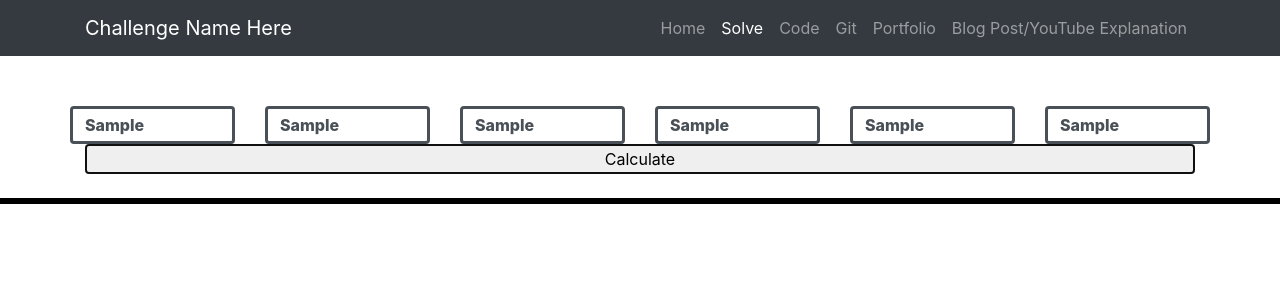
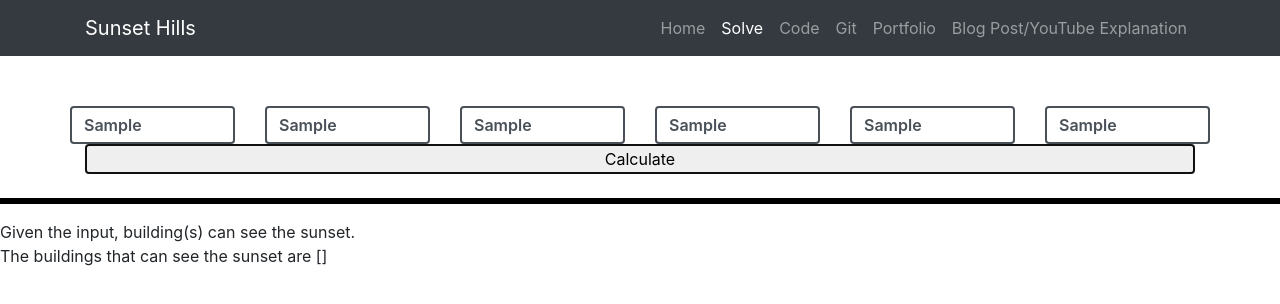
Before and after one commit to richardtickler/Sunset_Hills, a plain HTML site: page Solve.html in a window 1280 px wide. Both pictures are taken after typing "Sample", "Sample", "Sample", "Sample", "Sample", "Sample" into the empty fields and a click on the button "Calculate". Drawn offline with nearby package versions, Linux system fonts and the light colour scheme.

Commit message:
Update Solve.html

```diff
--- a/Solve.html
+++ b/Solve.html
@@ -25,8 +25,8 @@
 
         .sunsetIn {
             margin-top: 50px;
-            border: 3px solid;
-            font-weight:800
+            border: 2px solid;
+            font-weight:600
 
 
         }
@@ -43,7 +43,7 @@
     <!-- Navigation -->
     <nav class="navbar navbar-expand-lg navbar-dark bg-dark static-top">
         <div class="container">
-            <a class="navbar-brand" href="/Index.html">Challenge Name Here</a>
+            <a class="navbar-brand" href="/Index.html">Sunset Hills</a>
             <button class="navbar-toggler" type="button" data-toggle="collapse" data-target="#navbarResponsive" aria-controls="navbarResponsive" aria-expanded="false" aria-label="Toggle navigation">
                 <span class="navbar-toggler-icon"></span>
             </button>
@@ -78,12 +78,12 @@
     <div class="container">
         <div class="row">
             <div class="row">
-                <div class="col"><input class="form-control  sunsetIn" id="bldg1" placeholder="Enter number 1" /></div>
-                <div class="col"><input class="form-control  sunsetIn" id="bldg2" placeholder="Enter number 2" /></div>
+                <div class="col"><input class="form-control sunsetIn" id="bldg1" placeholder="Enter number 1" /></div>
+                <div class="col"><input class="form-control sunsetIn" id="bldg2" placeholder="Enter number 2" /></div>
                 <div class="col"><input class="form-control sunsetIn" id="bldg3" placeholder="Enter number 3" /></div>
-                <div class="col-2"><input class="form-control sunsetIn" id="bldg4" placeholder="Enter number 4" /></div>
-                <div class="col-2"><input class="form-control sunsetIn" id="bldg5" placeholder="Enter number 5" /></div>
-                <div class="col-2"><input class="form-control sunsetIn" id="bldg6" placeholder="Enter number 6" /></div>
+                <div class="col"><input class="form-control sunsetIn" id="bldg4" placeholder="Enter number 4" /></div>
+                <div class="col"><input class="form-control sunsetIn" id="bldg5" placeholder="Enter number 5" /></div>
+                <div class="col"><input class="form-control sunsetIn" id="bldg6" placeholder="Enter number 6" /></div>
             </div>
             <br/>
 
@@ -98,6 +98,14 @@
     </div>
 
     <hr />
+
+        <div class="row">
+            <div class="col">
+                 <p id="sunsetOut"></p>
+
+            </div>
+        </div>
+
     <!-- Bootstrap core JavaScript -->
     <script src="//code.jquery.com/jquery-3.5.1.slim.min.js" integrity="sha384-DfXdz2htPH0lsSSs5nCTpuj/zy4C+OGpamoFVy38MVBnE+IbbVYUew+OrCXaRkfj" crossorigin="anonymous"></script>
     <script src="//cdn.jsdelivr.net/npm/popper.js@1.16.0/dist/umd/popper.min.js" integrity="sha384-Q6E9RHvbIyZFJoft+2mJbHaEWldlvI9IOYy5n3zV9zzTtmI3UksdQRVvoxMfooAo" crossorigin="anonymous"></script>
@@ -120,9 +128,8 @@
             let output = new Array();
             let tallest = 0;
             let currentBldg = 0;
-
+                 //here is where to determine if current is larger or smaller than the one before it
             for (let loop = 0; loop <= 5; loop++) {
-                //here is where to determine if current is larger or smaller than the one before it
                 currentBldg = bldgArray[loop];
                 if (currentBldg > tallest) {
                     output.push(currentBldg);
@@ -130,10 +137,11 @@
                 }
 
                 //show output here
-                $("#sunsetOut").html('Given the input, <span class='bldgCount'>$[output.length}</span>  )
+                $("#sunsetOut").html(`Given the input, ${output} building(s) can see the sunset. <br /> The buildings that can see the sunset are [${output.toString()}]`)
 
-                    }
 
+
+            }
 
         })
     </script>
```
